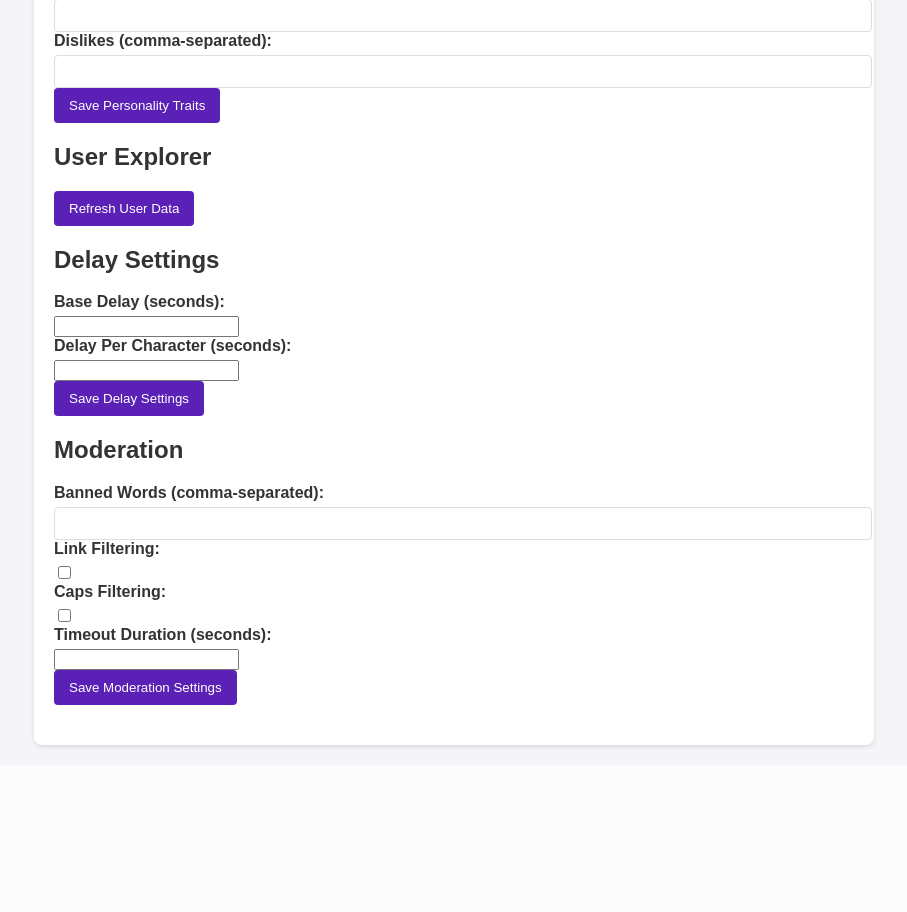
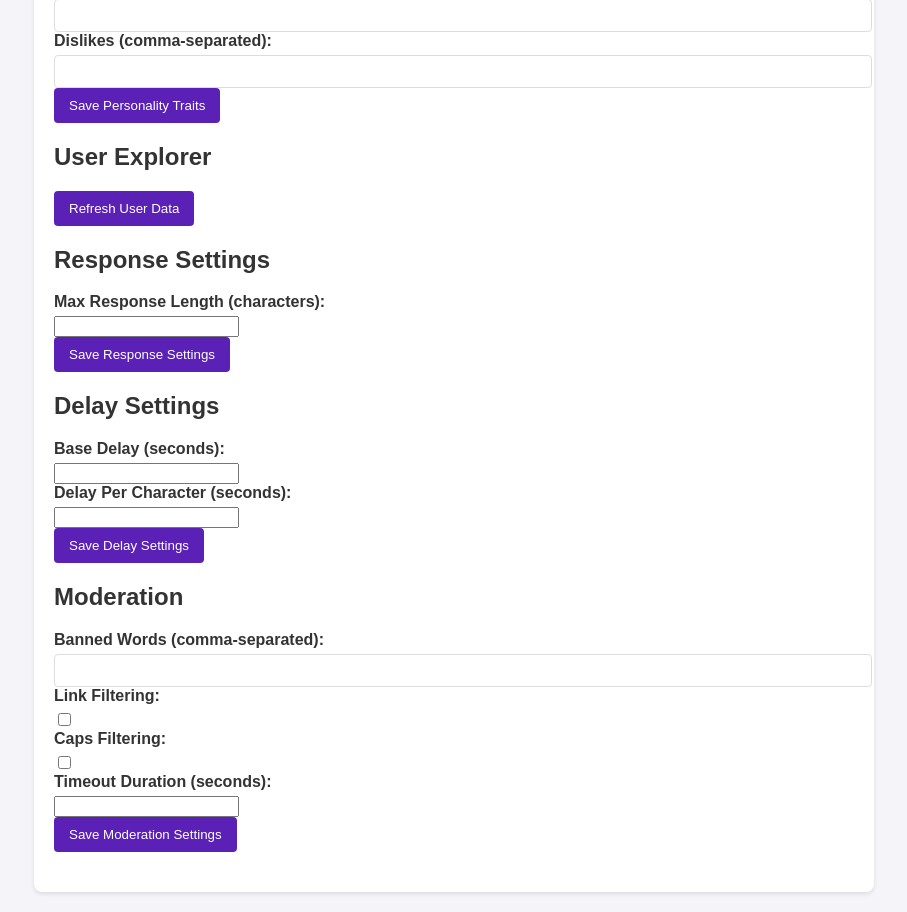
Before and after one commit to misterballzach/twitch-geminussy-chatbot, a Python web app: template templates/dashboard.html in a window 1280 px wide. Shown: the part 853-1765 px from the top of the page, without its empty margins (186-1093 px from the left). Before the commit the page ends 1602 px from the top, so only its background shows below. Run offline with Jinja, Linux system fonts and the light colour scheme; the template is opened without the code that fills it, so the values that code supplies are empty; some libraries are stand-ins or nearby versions.

Commit message:
feat: Add configurable response length limit
This commit introduces a new setting, `max_response_length`, to control the maximum length of the bot's AI-generated responses. This prevents the bot from sending overly long messages that get broken down into multiple chunks and spam the chat.

The `max_response_length` can be configured from the new 'Response Settings' section on the dashboard.

```diff
--- a/templates/dashboard.html
+++ b/templates/dashboard.html
@@ -73,6 +73,16 @@
             <button onclick="refreshUserData()">Refresh User Data</button>
         </div>
         <div class="form-group">
+            <h2>Response Settings</h2>
+            <div id="response-settings-container">
+                <div>
+                    <label for="max-response-length">Max Response Length (characters):</label>
+                    <input type="number" id="max-response-length">
+                </div>
+                <button onclick="saveResponseSettings()">Save Response Settings</button>
+            </div>
+        </div>
+        <div class="form-group">
             <h2>Delay Settings</h2>
             <div id="delay-settings-container">
                 <div>
@@ -128,6 +138,7 @@
         const userExplorerContainer = document.getElementById("user-explorer-container");
         const baseDelayInput = document.getElementById("base-delay");
         const delayPerCharacterInput = document.getElementById("delay-per-character");
+        const maxResponseLengthInput = document.getElementById("max-response-length");
 
         freqInput.addEventListener("input", () => {
             freqVal.innerText = freqInput.value;
@@ -180,6 +191,9 @@
             const delaySettings = config.delay_settings || {};
             baseDelayInput.value = delaySettings.base_delay;
             delayPerCharacterInput.value = delaySettings.delay_per_character;
+
+            // Populate response settings
+            maxResponseLengthInput.value = config.max_response_length;
 
             addLog("Config updated.");
         });
@@ -251,6 +265,13 @@
             socket.emit("update_delay_settings", {delay_settings: delaySettings});
         }
 
+        function saveResponseSettings() {
+            const responseSettings = {
+                max_response_length: parseInt(maxResponseLengthInput.value)
+            };
+            socket.emit("update_response_settings", {response_settings: responseSettings});
+        }
+
         function refreshUserData() {
             socket.emit("get_user_data");
         }
```
Also changed, not shown: bot.py (+8 -0 lines), dashboard.py (+12 -1 lines).
